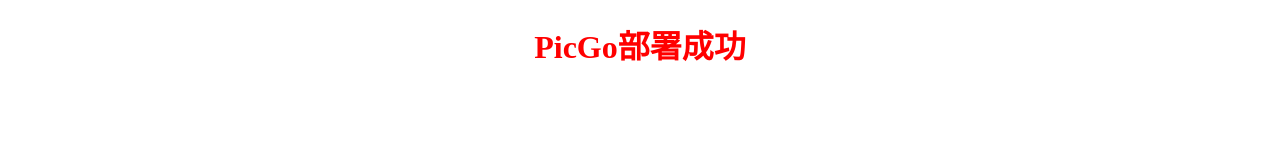
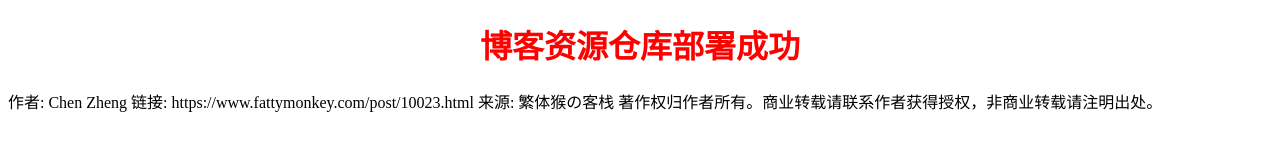
Before and after one commit to January2003/PicGo, a plain HTML site: page img/index.html in a window 1280 px wide. Drawn offline with Linux system fonts and the light colour scheme.

Commit message:
index.html

```diff
--- a/img/index.html
+++ b/img/index.html
@@ -2,9 +2,16 @@
 <html>
 <head>
   <meta charset="utf-8">
-  <title>PicGo</title>
+  <title>我的博客资源</title>
 </head>
 <body>
-  <h1 style="color:red;text-align: center;">PicGo部署成功</h1>
+  <h1 style="color:red;text-align: center;">博客资源仓库部署成功</h1>
 </body>
 </html>
+
+
+
+作者: Chen Zheng
+链接: https://www.fattymonkey.com/post/10023.html
+来源: 繁体猴の客栈
+著作权归作者所有。商业转载请联系作者获得授权，非商业转载请注明出处。
```
